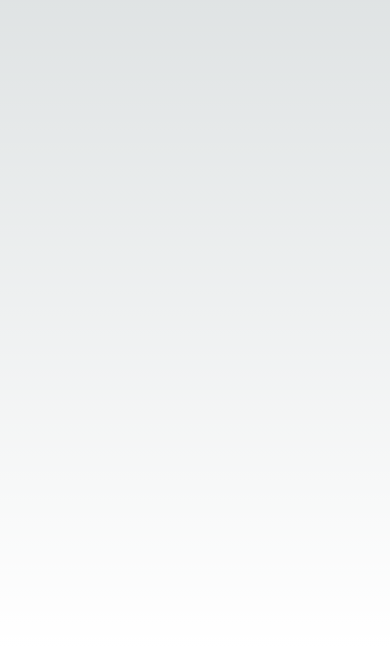
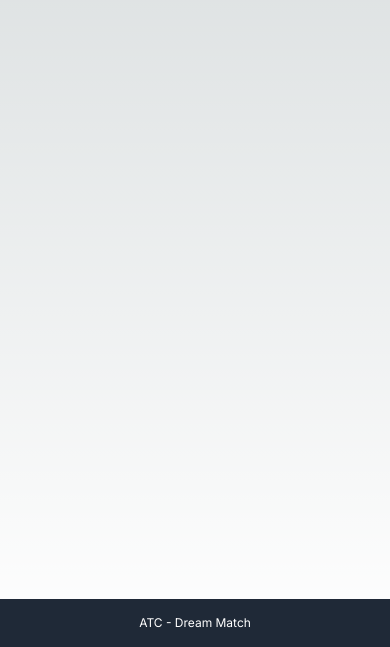
Before and after one commit to leandrofiadone/dream-match, a Next.js app: page / in a window 390 px wide. Shown: the part 197-844 px from the top of the page. Built offline with nearby package versions, Linux system fonts and the light colour scheme.

Commit message:
diseño layout principal inicial

```diff
--- /dev/null
+++ b/src/app/components/Footer.tsx
@@ -0,0 +1,16 @@
+// src/components/Footer.tsx
+import Image from "next/image"
+
+export default function Footer() {
+  return (
+    <footer className="fixed bottom-0 left-0 w-full bg-gray-800 text-white p-4 md:hidden flex justify-around">
+      {/* Footer content */}
+
+
+
+        <span className="block text-xs">ATC - Dream Match</span>
+
+
+    </footer>
+  )
+}
--- a/src/app/page.tsx
+++ b/src/app/page.tsx
@@ -1,10 +1,15 @@
 import Image from "next/image";
+import Footer from './components/Footer';
+
+ // Asegúrate de que la ruta sea correcta
 
 export default function Home() {
   return (
-    <main className="flex min-h-screen flex-col items-center justify-between p-24">
+    <main className="flex min-h-screen flex-col items-center justify-between p-4 md:p-9">
+      {/* Tu contenido principal aquí */}
 
-
+      {/* Footer */}
+      <Footer />
     </main>
-  );
+  )
 }
```
